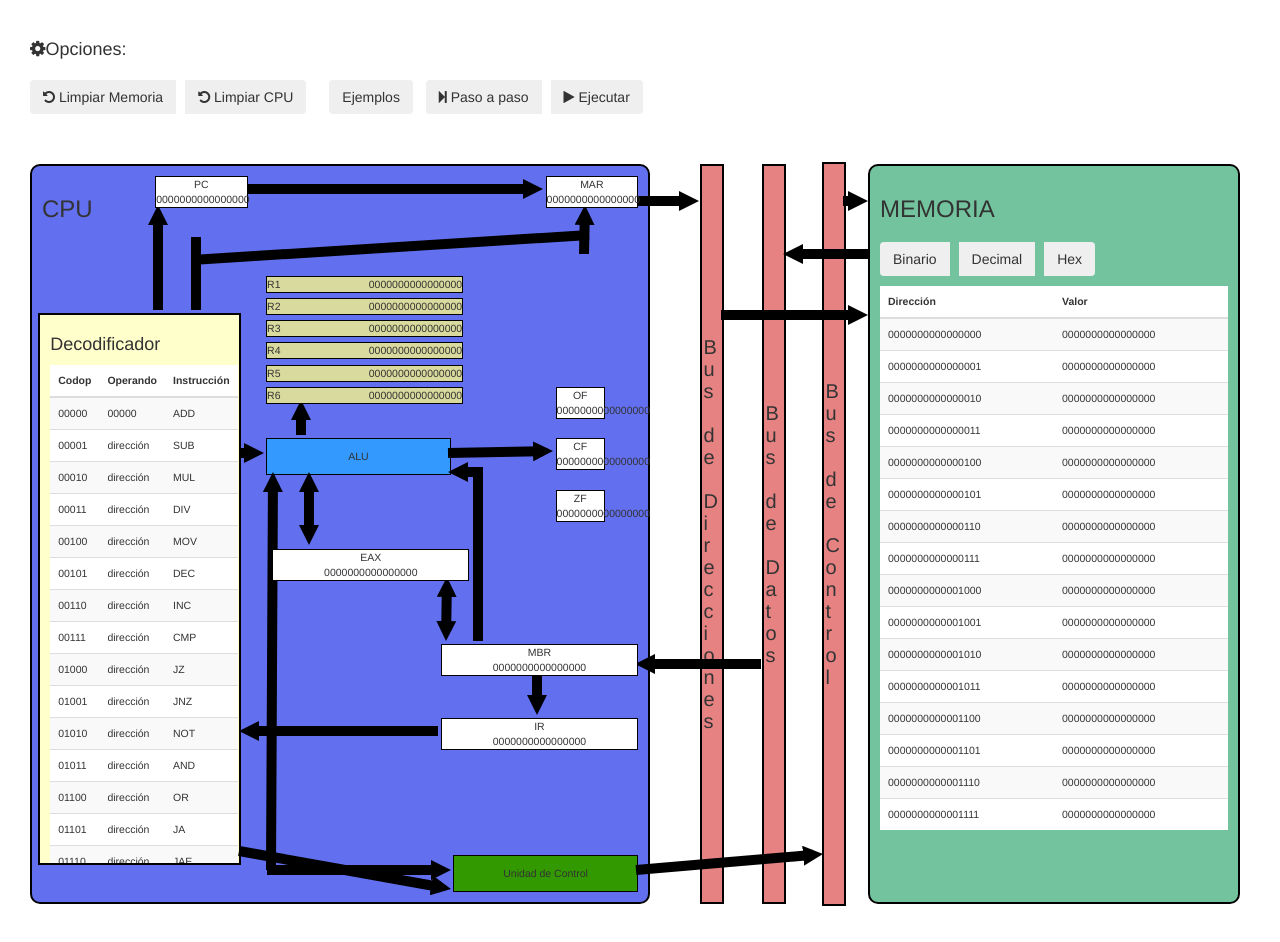
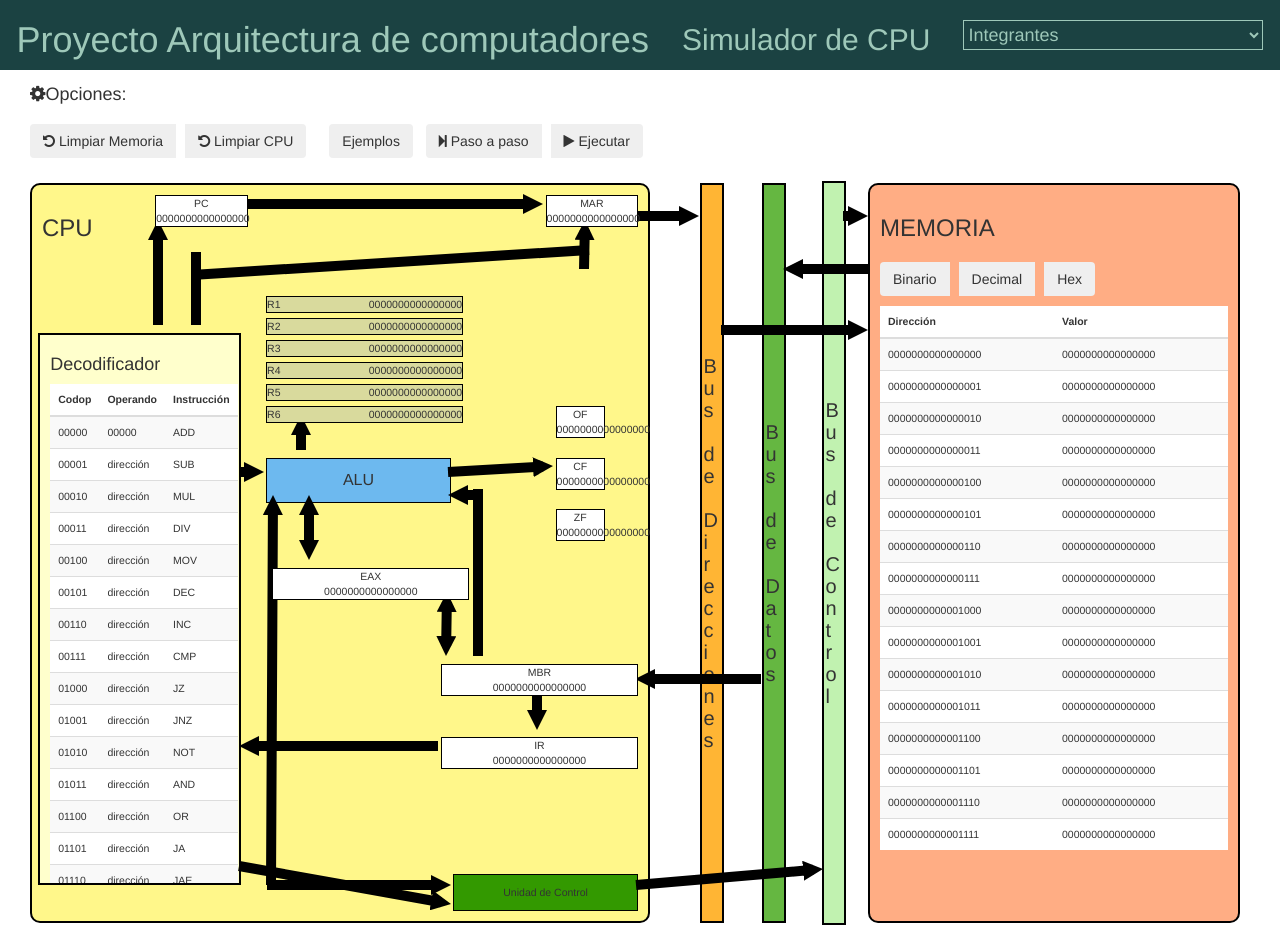
Before and after one commit to BryanM518/simulador-de-cpu, a plain HTML site: page index.html in a window 1280 px wide. Drawn offline with nearby package versions, Linux system fonts and the light colour scheme.

Commit message:
Cambio de interfaz

```diff
--- a/css/styles.css
+++ b/css/styles.css
@@ -4,10 +4,10 @@ body {
 }
 
 .box {
-	padding: 10px;
-	background-color: #FFF;
+  padding: 5px 10px;
+  background-color: #fff;
   border-radius: 10px;
-	margin: 20px;
+  margin: 0px 20px;
 }
 .ram {
   position: absolute;
@@ -20,10 +20,10 @@ body {
   border-radius: 10px;
   margin: 10px;
   padding: 10px;
-	background-color: rgb(115, 196, 158);
+  background-color: #ffad84;
 }
 .ram table {
-	background-color: #FFF;
+  background-color: #fff;
 }
 
 #cpu {
@@ -44,21 +44,21 @@ body {
   left: 64%;
   top: 0px;
   padding: 2px;
-	margin:8px;
+  margin: 8px;
   width: 2%;
   border: 2px solid #000;
-	background-color:rgb(230, 130, 130);
+  background-color: #c1f2b0;
   bottom: 0px;
 }
 
-.bus_control h4, .bus_data h4, .bus_address h4 {
+.bus_control h4,
+.bus_data h4,
+.bus_address h4 {
   width: 20px;
   font-size: 20px;
   letter-spacing: 10px;
   word-wrap: break-word;
-
 }
-
 
 .bus_data {
   display: flex;
@@ -71,7 +71,7 @@ body {
   margin: 10px;
   width: 2%;
   border: 2px solid #000;
-	background-color:rgb(230, 130, 130);
+  background-color: #65b741;
   bottom: 0px;
 }
 
@@ -86,7 +86,7 @@ body {
   margin: 10px;
   width: 2%;
   border: 2px solid #000;
-	background-color:rgb(230, 130, 130);
+  background-color: #ffb534;
   bottom: 0px;
 }
 
@@ -99,7 +99,7 @@ body {
   width: 50%;
   border: 2px solid #000;
   border-radius: 10px;
-	background-color:rgb(98, 112, 240);
+  background-color: #fff78a;
   bottom: 0px;
 }
 
@@ -107,7 +107,7 @@ body {
   position: absolute;
   top: 20%;
   left: 1%;
-	background-color: #FFC;
+  background-color: #ffc;
   border: 2px solid #000;
   padding: 10px;
   overflow-y: scroll;
@@ -117,20 +117,24 @@ body {
 }
 
 .decode_unit table {
-	background-color: #FFF;
+  background-color: #fff;
 }
 
-.value, .value_address, .value_flag {
+.value,
+.value_address,
+.value_flag {
   transition: all 0.5s;
 }
-.value:hover, .value_address:hover, .value_flag:hover {
+.value:hover,
+.value_address:hover,
+.value_flag:hover {
   font-size: 1.5em;
 }
 
 .register_address {
   position: absolute;
   width: 15%;
-	background-color: #FFF;
+  background-color: #fff;
   border: 1px solid #000;
   text-align: center;
   z-index: 200;
@@ -139,7 +143,7 @@ body {
 .register {
   position: absolute;
   width: 32%;
-	background-color: #FFF;
+  background-color: #fff;
   border: 1px solid #000;
   text-align: center;
   z-index: 200;
@@ -159,13 +163,14 @@ body {
 .flag_register {
   position: absolute;
   width: 8%;
-	background-color: #FFF;
+  background-color: #fff;
   border: 1px solid #000;
   text-align: center;
   z-index: 200;
 }
 
-.register:hover, .general_register:hover {
+.register:hover,
+.general_register:hover {
   width: auto;
   min-width: 32%;
 }
@@ -245,7 +250,8 @@ body {
   top: 44%;
 }
 
-#alu,#cu {
+#alu,
+#cu {
   position: absolute;
   text-align: center;
   padding: 10px;
@@ -257,7 +263,8 @@ body {
 #alu {
   left: 38%;
   top: 37%;
-	background-color: #39F;
+  background-color: #6db9ef;
+  font-size: medium;
 }
 
 #cu {
@@ -321,7 +328,6 @@ body {
 	pointer-events: none;
 } */
 
-
 /* .hint-hidden {
 	opacity: 0;
 }
@@ -345,28 +351,49 @@ body {
 } */
 
 .fetch {
-	background-color: #F00;
+  background-color: #f00;
 }
 
 .decode {
-	background-color: #0F0;
+  background-color: #0f0;
 }
 
 .execute {
-	background-color: #00F;
-	color: #FFF;
+  background-color: #00f;
+  color: #fff;
 }
 
 @keyframes highlight {
-	from {box-shadow:  0px 0px 15px rgba(255,0,0,0.5);}
-	to {box-shadow:  0px 0px 30px rgba(255,0,0,1);}
+  from {
+    box-shadow: 0px 0px 15px rgba(255, 0, 0, 0.5);
+  }
+  to {
+    box-shadow: 0px 0px 30px rgba(255, 0, 0, 1);
+  }
 }
 
 .active {
   animation: highlight 2s linear infinite alternate;
 }
 
-.current_instruction::after{
+.current_instruction::after {
   content: " \f04b ";
   font-family: FontAwesome;
 }
+
+header {
+  display: flex;
+  justify-content: space-around;
+  align-items: center;
+  background-color: #1b4242;
+  color: #9ec8b9;
+}
+
+select {
+  background-color: #1b4242;
+  color: #9ec8b9;
+  border: 1px solid #9ec8b9;
+  height: 30px;
+  width: 300px;
+  font-size: large;
+}
--- a/index.html
+++ b/index.html
@@ -33,6 +33,16 @@
 
   </head>
   <body>
+    <header>
+      <h1>Proyecto Arquitectura de computadores</h1>
+      <h2>Simulador de CPU</h2>
+      <select name="" id="">
+        <option value="">Integrantes</option>
+        <option value="">Bryan Mauricio Gonzales Giraldo</option>
+        <option value="">Jhair Alexander Peña Aguirre</option>
+        <option value="">Albert David Perez Muñoz</option>
+      </select>
+    </header>
 <div id="options" class="box">
       <h4><i class="fa fa-cog"></i>Opciones:</h4>
 
```
Lines whose indentation alone changed are shown as unchanged.
